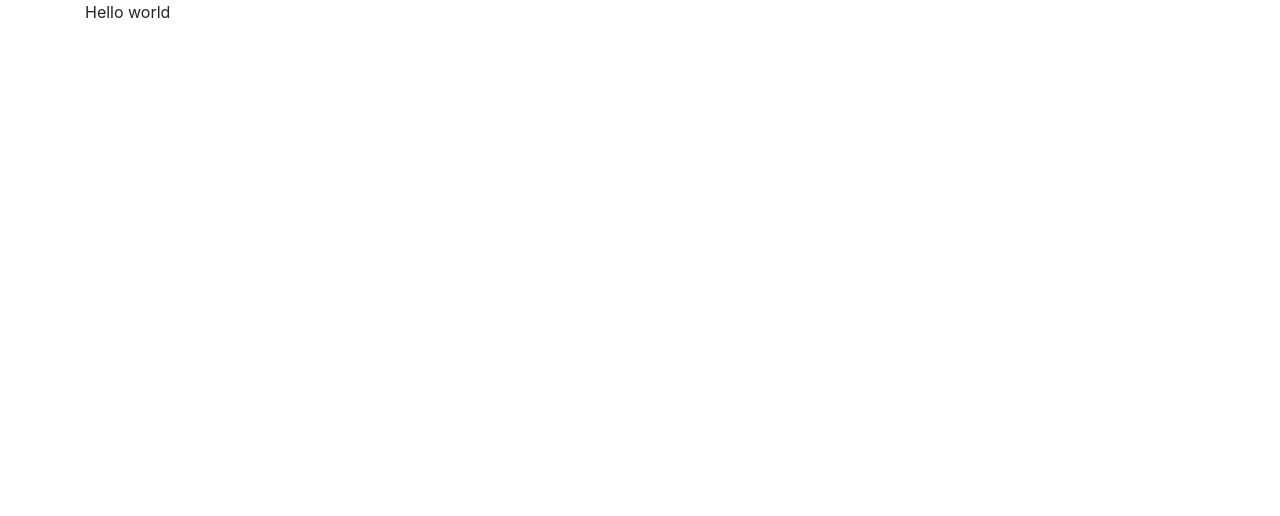
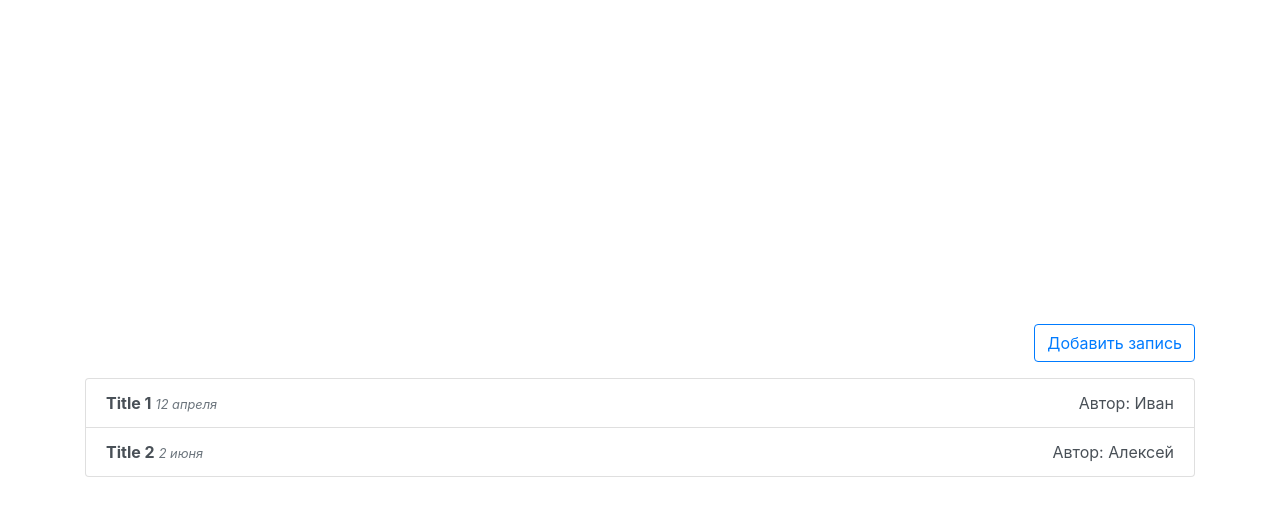
Before and after one commit to kovyazin/posts-test-, a React (Create React App) app: page / in a window 1280 px wide. Shown: the top 516 px of the page. Built offline with nearby package versions, Linux system fonts and the light colour scheme.

Commit message:
feat(features): make posts-list component

```diff
--- /dev/null
+++ b/src/features/posts/components/index.js
@@ -0,0 +1 @@
+export { PostsList } from './posts-list'
--- /dev/null
+++ b/src/features/posts/components/posts-list/index.js
@@ -0,0 +1,22 @@
+import React from 'react'
+
+import ListGroup from 'react-bootstrap/ListGroup'
+
+export const PostsList = ({ posts }) => {
+  return (
+    <ListGroup className="w-100">
+      {posts.map(({ title, date, author, id }) => (
+        <ListGroup.Item
+          key={id}
+          className="d-flex align-items-baseline"
+          as="button"
+          action
+        >
+          <span className="font-weight-bold mr-1">{title}</span>
+          <small className="text-muted font-italic">{date}</small>
+          <span className="ml-auto">Автор: {author}</span>
+        </ListGroup.Item>
+      ))}
+    </ListGroup>
+  )
+}
--- /dev/null
+++ b/src/features/posts/index.js
@@ -0,0 +1 @@
+export * from './components'
--- a/src/pages/home/index.js
+++ b/src/pages/home/index.js
@@ -1,11 +1,49 @@
-import React from 'react'
+import React, { Fragment } from 'react'
 
 import Container from 'react-bootstrap/Container'
+import Button from 'react-bootstrap/Button'
+
+import { ContentCenter } from '@ui'
+import { PostsList } from '@features/posts'
+import { useTitle } from '@lib/title'
+
+const posts = [
+  {
+    title: 'Title 1',
+    date: '12 апреля',
+    author: 'Иван',
+    id: 1
+  },
+  {
+    title: 'Title 2',
+    date: '2 июня',
+    author: 'Алексей',
+    id: 2
+  }
+]
 
 export const HomePage = () => {
+  useTitle('Главная')
+
   return (
     <Container>
-      Hello world
+      <ContentCenter className="vh-100">
+        {!posts.length && (
+          <Fragment>
+            <h1>Вы еще не добавляли никаких записей</h1>
+            <p>Нажмите на кнопку ниже, чтобы добавить вашу первую запись</p>
+            <Button variant="outline-primary">Добавить запись</Button>
+          </Fragment>
+        )}
+        {posts.length && (
+          <Fragment>
+            <div className="w-100 d-flex flex-row-reverse mb-3">
+              <Button variant="outline-primary">Добавить запись</Button>
+            </div>
+            <PostsList posts={posts} />
+          </Fragment>
+        )}
+      </ContentCenter>
     </Container>
   )
 }
```
